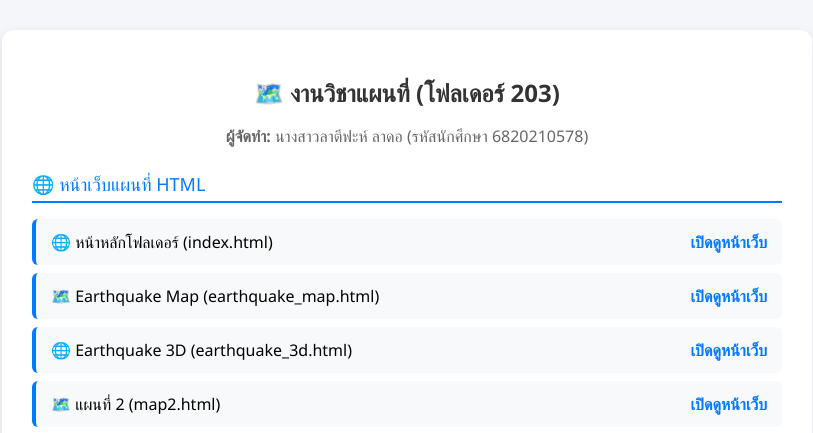
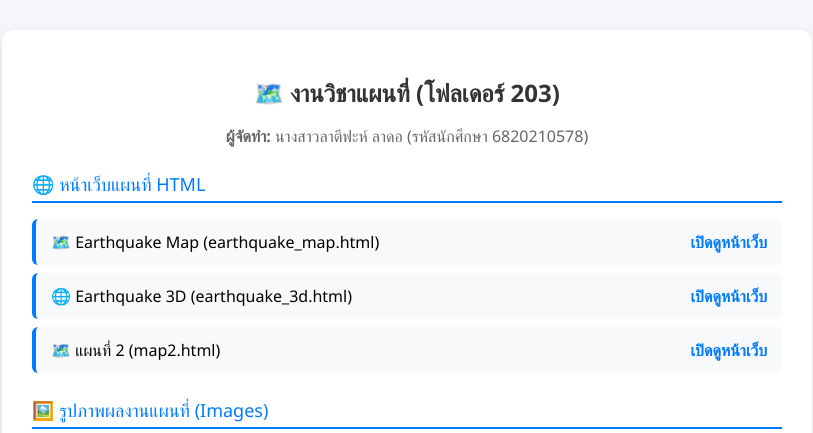
Before and after one commit to 10343123/latifahlada6820210578, a plain HTML site: page 203/index.html in a window 1280 px wide. Shown: the top 433 px of the page, without its empty margins (233-1046 px from the left). Drawn offline with Linux system fonts and the light colour scheme.

Commit message:
Remove main folder link from HTML file

```diff
--- a/203/index.html
+++ b/203/index.html
@@ -36,7 +36,6 @@
         <!-- หมวดหมู่ที่ 1: หน้าเว็บ HTML / แผนที่ -->
         <div class="section-title">🌐 หน้าเว็บแผนที่ HTML</div>
         <ul>
-            <li><span>🌐 หน้าหลักโฟลเดอร์ (index.html)</span> <a href="index.html" target="_blank">เปิดดูหน้าเว็บ</a></li>
             <li><span>🗺️ Earthquake Map (earthquake_map.html)</span> <a href="earthquake_map.html" target="_blank">เปิดดูหน้าเว็บ</a></li>
             <li><span>🌐 Earthquake 3D (earthquake_3d.html)</span> <a href="earthquake_3d.html" target="_blank">เปิดดูหน้าเว็บ</a></li>
             <li><span>🗺️ แผนที่ 2 (map2.html)</span> <a href="map2.html" target="_blank">เปิดดูหน้าเว็บ</a></li>
```
